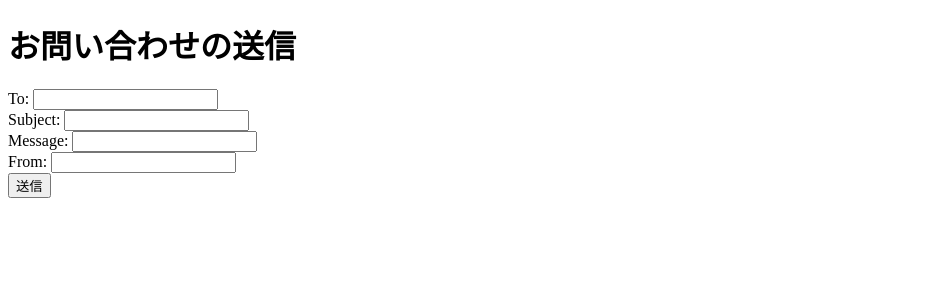
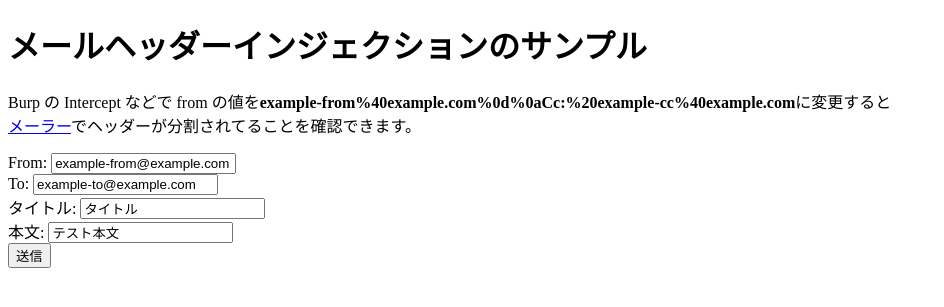
Before and after one commit to OshiroSeiya/mailheader-injection, a PHP site: page / in a window 1280 px wide. Shown: the top 307 px of the page, without its empty margins (0-944 px from the left). Run offline with PHP 8.4, Linux system fonts and the light colour scheme.

Commit message:
ページ内に確認の仕方含めた

```diff
--- a/html/index.php
+++ b/html/index.php
@@ -1,9 +1,9 @@
 <?php
 if($_SERVER["REQUEST_METHOD"] === "POST"){
+  $from    = empty($_POST['from']) ? 'example@example.com' : $_POST['from'];
   $to      = empty($_POST['to']) ? 'example@example.com' : $_POST['to'];
-  $subject = empty($_POST['subject']) ? 'テストサブジェクト' : $_POST['subject'];
+  $subject = empty($_POST['subject']) ? 'タイトル' : $_POST['subject'];
   $message = empty($_POST['message']) ? 'テスト本文' : $_POST['message'];
-  $from = empty($_POST['from']) ? 'example@example.com' : $_POST['from'];
   $headers = 'From: ' . $from . "\r\n";
   mb_send_mail($to, $subject, $message, $headers);
 
@@ -16,19 +16,24 @@ if($_SERVER["REQUEST_METHOD"] === "POST"){
 <html lang = "ja">
 <head>
   <meta charset = "UFT-8">
-  <title>お問い合わせ</title>
+  <title>メールヘッダーインジェクションのサンプル</title>
 </head>
 <body>
-  <h1>お問い合わせの送信</h1>
+  <h1>メールヘッダーインジェクションのサンプル</h1>
+  <p>
+    Burp の Intercept などで from の値を<span><b>example-from%40example.com%0d%0aCc:%20example-cc%40example.com</b></span>に変更すると<br />
+    <a href="http://localhost:1080" target="_blank" rel="noreferrer noopener">メーラー</a>でヘッダーが分割されてることを確認できます。
+  </p>
+  <from>
   <form method="post">
+    <label for="from">From:</label>
+    <input type = "text" id="from" name="from" value="example-from@example.com"><br/>
     <label for="to">To:</label>
-    <input type = "text" id="to" name ="to"><br/>
-    <label for="subject">Subject:</label>
-    <input type = "text" id="subject" name ="subject"><br/>
-    <label for="message">Message:</label>
-    <input type = "text" id="message" name ="message"><br/>
-    <label for="from">From:</label>
-    <input type = "text" id="from" name ="from"><br/>
+    <input type = "text" id="to" name="to" value="example-to@example.com"><br/>
+    <label for="subject">タイトル:</label>
+    <input type = "text" id="subject" name="subject" value="タイトル"><br/>
+    <label for="message">本文:</label>
+    <input type = "text" id="message" name="message" value="テスト本文"><br/>
     <input type = "submit" value ="送信">
   </form>
 </body>
```
Also changed, not shown: README.md.
